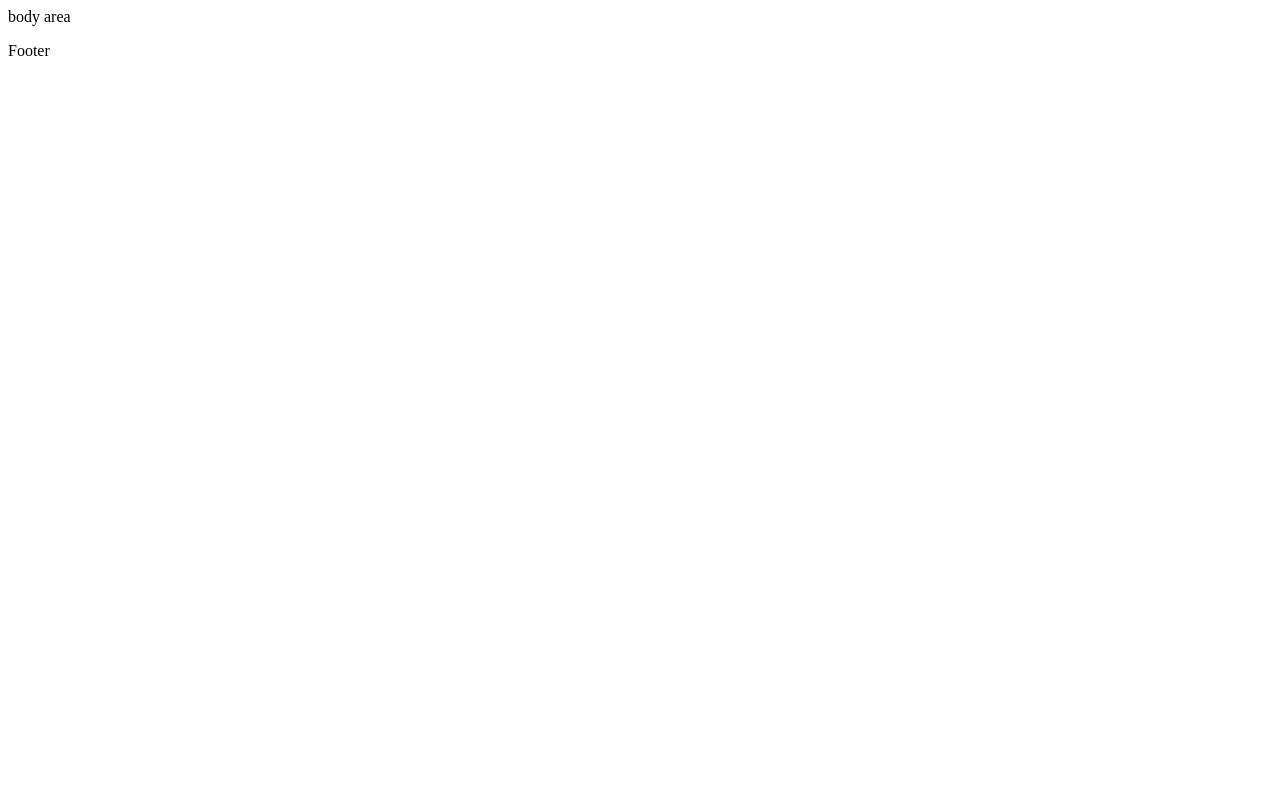
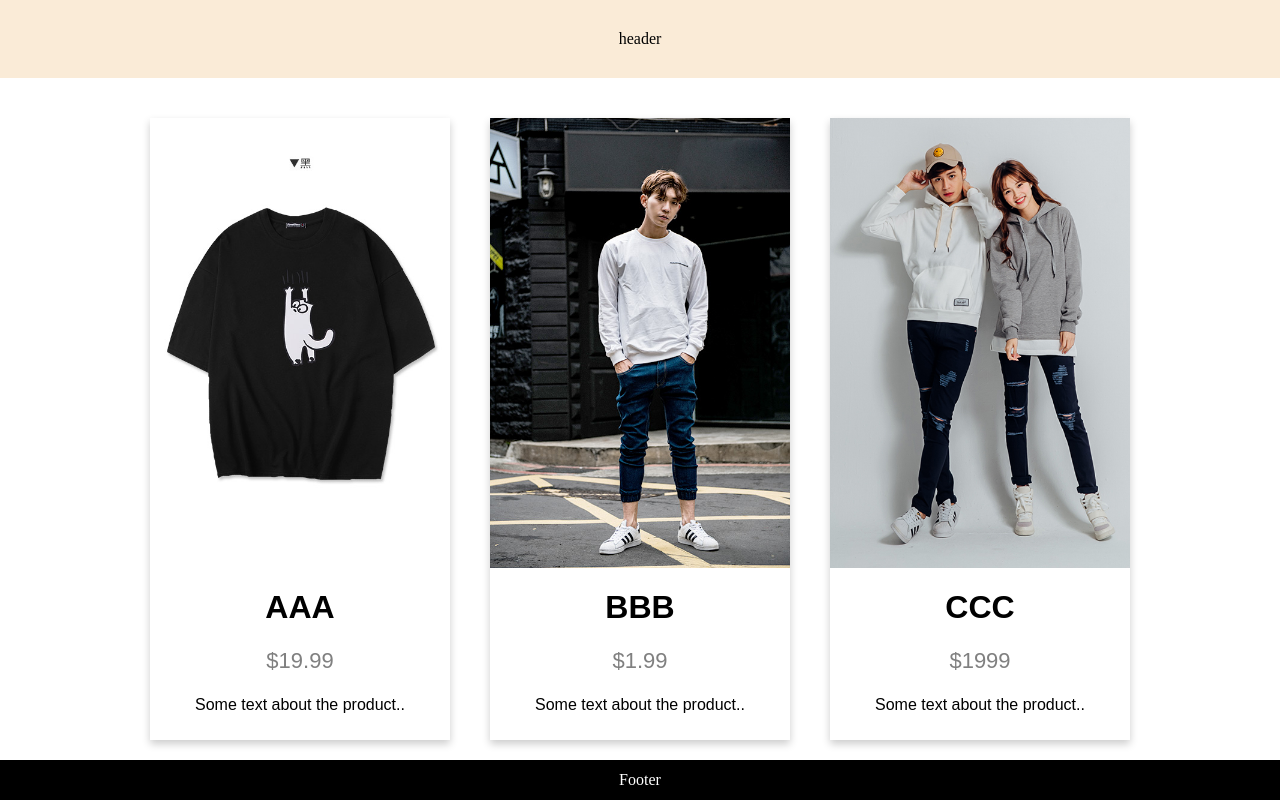
Before and after one commit to jingtingsister/GA, a plain HTML site: page main.html in a window 1280 px wide. Drawn offline with Linux system fonts and the light colour scheme.

Commit message:
Add product card

```diff
--- a/main.html
+++ b/main.html
@@ -4,12 +4,88 @@
     <meta charset="utf-8">
     <meta name="viewport" content="width=device-width, initial-scale=1">
     <style>
+      html,body{
+        height: 100%;
+        margin: 0;
+      }
+
+      .header {
+        text-align: center;
+        padding: 30px;
+        background: antiquewhite;
+      }
+
+      .card-container {
+        display: flex;
+        justify-content: center;
+        padding: 20px 0;
+      }
+
+      .card {
+        box-shadow: 0 4px 8px 0 rgba(0, 0, 0, 0.2);
+        max-width: 300px;
+        padding-bottom: 10px;
+        margin: 20px;
+        text-align: center;
+        font-family: arial;
+        cursor: pointer;
+        overflow:hidden;
+      }
+
+      .price {
+        color: grey;
+        font-size: 22px;
+      }
+
+      .footer-container{
+        position: absolute;
+        bottom: 0;
+        width: 100%;
+      }
+
+      .footer-text {
+        text-align: center;
+        background: black;
+        color: #fff;
+        height: 40px;
+        line-height: 40px;
+        margin: 0;
+      }
+
+      .card img {
+        transform:scale(1,1);
+        transition: all 1s ease-out;
+      }
+      .card img:hover {
+        transform:scale(1.05,1.05);
+      }
+
     </style>
   </head>
   <body>
-    body area
-    <footer>
-      <p>Footer</p>
+    <header class='header'>header</header>
+    <div class="card-container">
+      <div class="card">
+        <img src="img/01.jpg" alt="Denim Jeans" style="width:100%">
+        <h1>AAA</h1>
+        <p class="price">$19.99</p>
+        <p>Some text about the product..</p>
+      </div>
+      <div class="card">
+        <img src="img/02.jpg" alt="Denim Jeans" style="width:100%">
+        <h1>BBB</h1>
+        <p class="price">$1.99</p>
+        <p>Some text about the product..</p>
+      </div>
+      <div class="card">
+        <img src="img/03.jpg" alt="Denim Jeans" style="width:100%">
+        <h1>CCC</h1>
+        <p class="price">$1999</p>
+        <p>Some text about the product..</p>
+      </div>
+    </div>
+    <footer class="footer-container">
+      <p class="footer-text">Footer</p>
     </footer>
   </body>
  </html>
```
Also changed, not shown: img/01.jpg (added), img/02.jpg (added), img/03.jpg (added), 1 other file.
